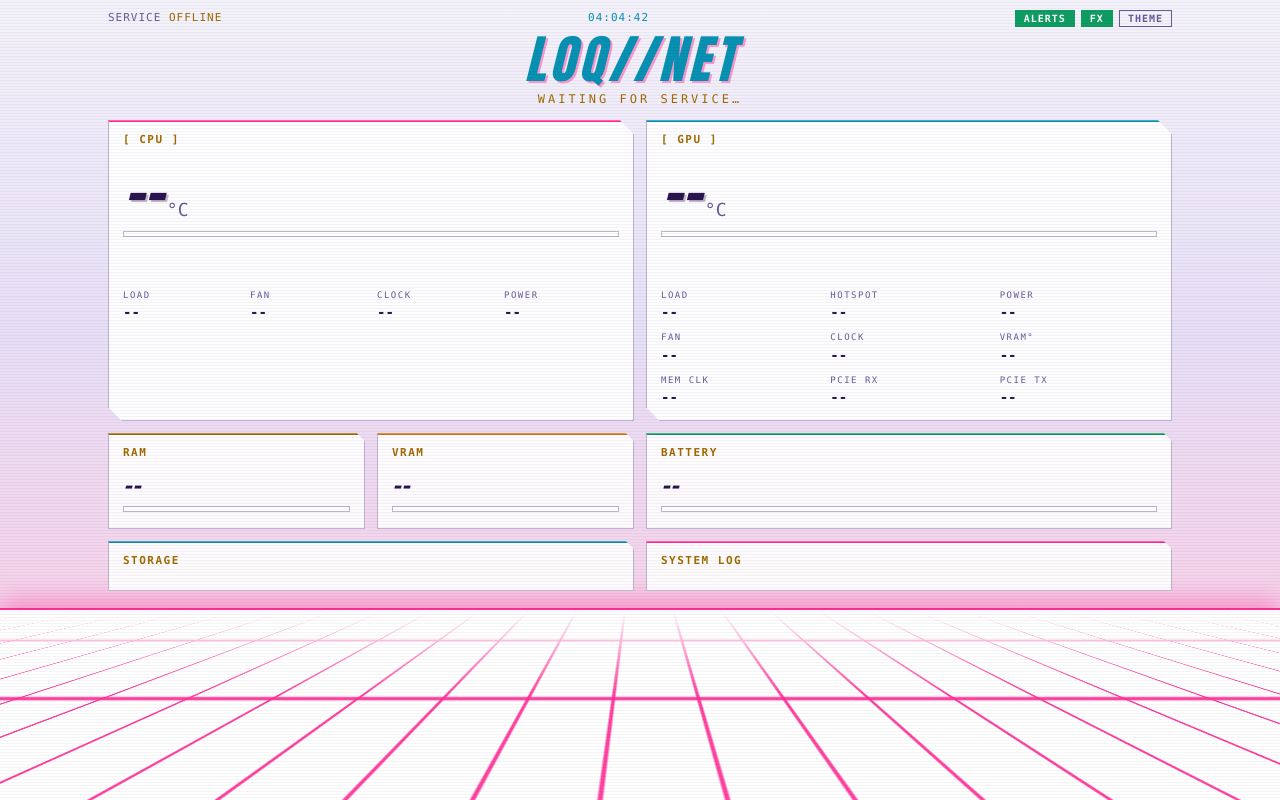
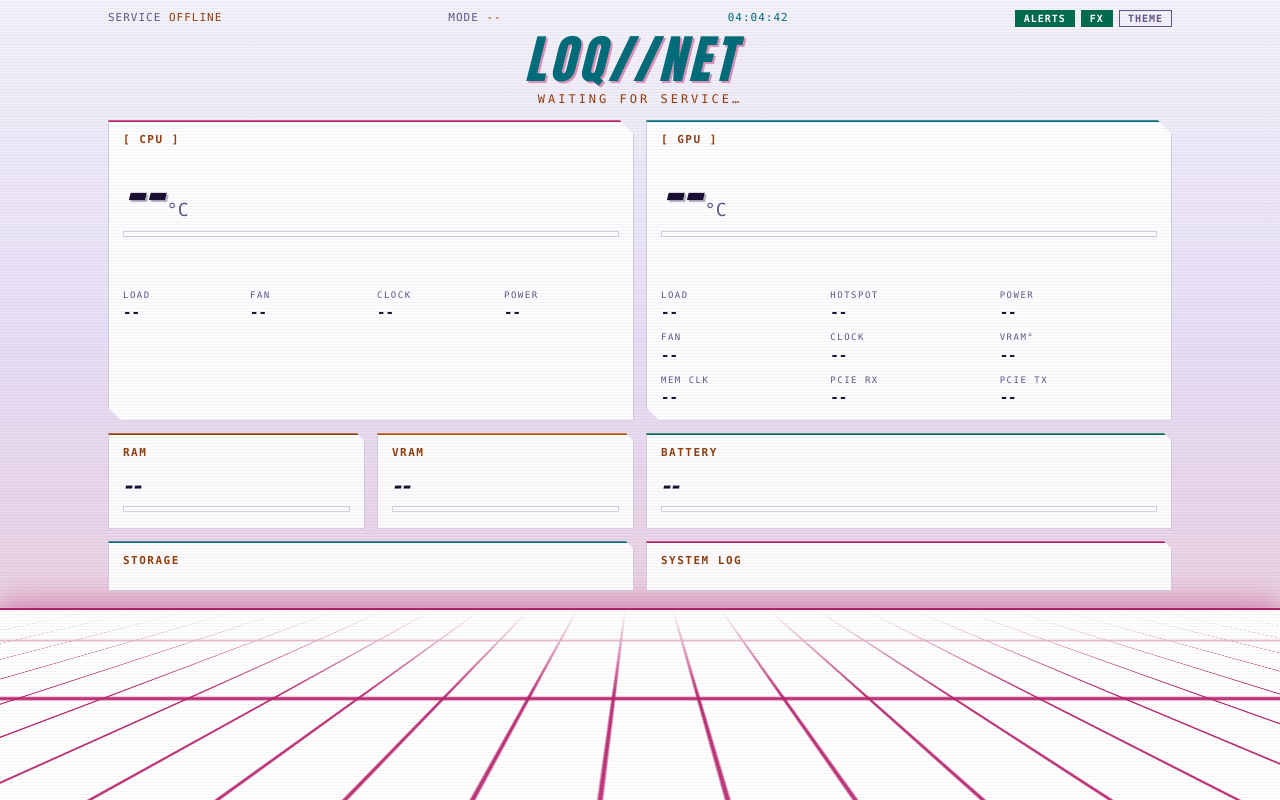
Before and after one commit to cahyata/loq-monitor, a website: page ui/src/index.html in a window 1280 px wide. Both pictures are taken after a click on the button "THEME". Drawn offline with Linux system fonts and the light colour scheme.

Commit message:
feat: show Lenovo power mode and adopt NeonNet design tokens

```diff
--- /dev/null
+++ b/ui/src/ds-tokens.css
@@ -0,0 +1,7 @@
+/* NeonNet design tokens. Generated from tokens.json by tools/gen_tokens.ps1. Do not edit by hand. */
+:root,[data-theme="dark"]{color-scheme:dark;--surface:#12062c;--surface-inset:#0a0420;--surface-raised:#190a38;--surface-hover:#1b0b3d;--surface-raised-hover:#1f0d45;--surface-active:#2d1160;--divider:#3a1a5e;--border:rgba(138,111,192,0.28);--text:#e8d8ff;--text-strong:#ffffff;--text-muted:#9378c8;--text-disabled:#4d3a73;--accent-primary:#ff2e97;--accent-primary-soft:#ff7bc0;--accent-secondary:#00e5ff;--highlight:#ffd600;--success:#35ffa0;--danger:#ff4d6d;--shadow:rgba(0,0,0,0.78);--scanline:rgba(0,0,0,0.08);--surface-code:#070217;}
+html.light,[data-theme="light"]{color-scheme:light;--surface:#f4f2fa;--surface-inset:#ffffff;--surface-raised:#ffffff;--surface-hover:#eae5f7;--surface-raised-hover:#f1edfa;--surface-active:#e4def4;--divider:#d4cbe8;--border:rgba(100,85,138,0.28);--text:#1a1033;--text-strong:#0d071e;--text-muted:#63558a;--text-disabled:#a89cc8;--accent-primary:#b7216c;--accent-primary-soft:#961b58;--accent-secondary:#006d7a;--highlight:#92400e;--success:#046c4e;--danger:#b91c1c;--shadow:rgba(30,16,64,0.16);--scanline:rgba(0,0,0,0.04);--surface-code:#ffffff;}
+html.hc:not(.light),[data-theme="contrast-dark"]{color-scheme:dark;--surface:#000000;--surface-inset:#000000;--surface-raised:#000000;--surface-hover:#0c0c14;--surface-raised-hover:#000000;--surface-active:#000000;--divider:#ffffff;--border:#ffffff;--text:#ffffff;--text-strong:#ffffff;--text-muted:#e0e0ff;--text-disabled:#b8b8d8;--accent-primary:#ffff00;--accent-primary-soft:#ffff80;--accent-secondary:#00ffff;--highlight:#ffff00;--success:#00ffaa;--danger:#ff6666;--shadow:rgba(0,0,0,0);--scanline:rgba(0,0,0,0);--surface-code:#000000;}
+html.hc.light,[data-theme="contrast-light"]{color-scheme:light;--surface:#ffffff;--surface-inset:#ffffff;--surface-raised:#ffffff;--surface-hover:#f0f0f0;--surface-raised-hover:#ffffff;--surface-active:#ffffff;--divider:#000000;--border:#000000;--text:#000000;--text-strong:#000000;--text-muted:#1a1a1a;--text-disabled:#404040;--accent-primary:#0000cc;--accent-primary-soft:#0000ff;--accent-secondary:#004488;--highlight:#7a3800;--success:#006622;--danger:#aa0000;--shadow:rgba(0,0,0,0);--scanline:rgba(0,0,0,0);--surface-code:#ffffff;}
+:root{--space-1:4px;--space-2:6px;--space-3:8px;--space-4:12px;--space-5:16px;--space-6:18px;--space-7:24px;--radius-none:0;--radius-count:8px;--cut-sm:8px;--cut-tab:9px;--cut-md:12px;--cut-lg:14px;--z-tip:22;--z-popup:23;--z-sticky:30;--z-scan:50;--font-mono:"Cascadia Mono", Consolas, "Courier New", monospace;--font-display:Impact, "Arial Black", sans-serif;}
+:root.incog{--accent-primary:#35ffa0;--accent-primary-soft:#9dffd0}
--- a/ui/src/index.html
+++ b/ui/src/index.html
@@ -4,6 +4,7 @@
   <meta charset="utf-8">
   <meta name="viewport" content="width=device-width, initial-scale=1">
   <title>LOQ//NET</title>
+  <link rel="stylesheet" href="ds-tokens.css">
   <link rel="stylesheet" href="tokens.css">
   <link rel="stylesheet" href="style.css">
 </head>
@@ -15,6 +16,7 @@
   <div id="app">
     <div id="hud">
       <span>SERVICE <b id="link">OFFLINE</b></span>
+      <span>MODE <b id="mode">--</b></span>
       <span id="clock">--:--:--</span>
       <span class="acts">
         <button id="btnAlerts" title="Desktop notifications for critical temperatures">ALERTS</button>
--- a/ui/src/main.js
+++ b/ui/src/main.js
@@ -101,8 +101,8 @@ function drawChart(canvas, series, color) {
   ctx.fillStyle = g; ctx.fill();
 }
 function drawAll() {
-  drawChart($("cpuChart"), hist.cpu, css("--pink"));
-  drawChart($("gpuChart"), hist.gpu, css("--cyan"));
+  drawChart($("cpuChart"), hist.cpu, css("--accent-primary"));
+  drawChart($("gpuChart"), hist.gpu, css("--accent-secondary"));
 }
 function push(series, v) {
   if (v == null) return;
@@ -128,6 +128,8 @@ function logLines(s) {
   return out;
 }
 
+const MODES = { 1: "QUIET", 2: "BALANCED", 3: "PERFORMANCE", 224: "CUSTOM", 255: "CUSTOM" };
+
 function render(s) {
   const { cpu, gpu, ram } = s;
   push(hist.cpu, cpu.tempC); push(hist.gpu, gpu.tempC);
@@ -142,6 +144,7 @@ function render(s) {
   setDd("cpuFan", cpu.fanRpm != null ? cpu.fanRpm + " rpm" : "--");
   setDd("cpuPower", cpu.powerW != null ? fmt(cpu.powerW, 1) + " W" : "--");
   setDd("cpuClock", cpu.clockMHz != null ? fmt(cpu.clockMHz) + " MHz" : "--");
+  $("mode").textContent = MODES[s.powerMode] ?? "--";
   const cores = $("cores");
   if (cores.children.length !== cpu.coreLoads.length) {
     cores.replaceChildren(...cpu.coreLoads.map(() => document.createElement("i")));
--- a/ui/src/style.css
+++ b/ui/src/style.css
@@ -1,6 +1,6 @@
 * { box-sizing: border-box; margin: 0; }
-:is(button, a, [tabindex]):focus-visible { outline: 2px solid var(--cyan); outline-offset: 2px; box-shadow: 0 0 0 2px var(--bg2), 0 0 8px var(--cyan); }
-html, body { background: var(--bg); color: var(--text); font: 13px/1.5 var(--mono); min-height: 100%; }
+:is(button, a, [tabindex]):focus-visible { outline: none; box-shadow: inset 0 0 0 2px var(--accent-secondary); }
+html, body { background: var(--surface); color: var(--text); font: 13px/1.5 var(--font-mono); min-height: 100%; }
 body { -webkit-user-select: none; user-select: none; cursor: default; }
 img, canvas { -webkit-user-drag: none; }
 body { overflow-x: hidden; }
@@ -8,23 +8,23 @@ body { overflow-x: hidden; }
 /* ---------- background: sky, grid floor, scanlines ---------- */
 #sky { position: fixed; inset: 0 0 24% 0; background: var(--sky); z-index: 0; }
 #floor {
-  position: fixed; left: 0; right: 0; bottom: 0; height: 24%; background: var(--bg2);
+  position: fixed; left: 0; right: 0; bottom: 0; height: 24%; background: var(--surface-inset);
   perspective: 180px; perspective-origin: 50% 0; overflow: hidden; z-index: 0;
-  border-top: 2px solid var(--pink); box-shadow: 0 -6px 24px color-mix(in srgb, var(--pink) 45%, transparent);
+  border-top: 2px solid var(--accent-primary); box-shadow: 0 -6px 24px color-mix(in srgb, var(--accent-primary) 45%, transparent);
 }
 #floor::after { content: ""; position: absolute; inset: 0; pointer-events: none;
-  background: linear-gradient(var(--bg2) 0%, color-mix(in srgb, var(--bg2) 60%, transparent) 18%, transparent 45%); }
+  background: linear-gradient(var(--surface-inset) 0%, color-mix(in srgb, var(--surface-inset) 60%, transparent) 18%, transparent 45%); }
 #grid {
   position: absolute; left: -150%; right: -150%; top: -48px; height: calc(300% + 48px);
   transform: rotateX(58deg); transform-origin: 50% 48px; will-change: transform;
   background-image:
-    linear-gradient(90deg, color-mix(in srgb, var(--pink) 90%, transparent) 2px, transparent 2px),
-    linear-gradient(0deg, color-mix(in srgb, var(--pink) 90%, transparent) 2px, transparent 2px);
+    linear-gradient(90deg, color-mix(in srgb, var(--accent-primary) 90%, transparent) 2px, transparent 2px),
+    linear-gradient(0deg, color-mix(in srgb, var(--accent-primary) 90%, transparent) 2px, transparent 2px);
   background-size: 48px 48px; animation: run 1.6s linear infinite;
 }
 @keyframes run { from { transform: rotateX(58deg) translate3d(0,0,0); } to { transform: rotateX(58deg) translate3d(0,48px,0); } }
 #scan { position: fixed; inset: 0; pointer-events: none; z-index: 4;
-  background: repeating-linear-gradient(0deg, transparent 0 2px, var(--scan) 2px 3px); }
+  background: repeating-linear-gradient(0deg, transparent 0 2px, var(--scanline) 2px 3px); }
 
 /* save resources: unfocused window pauses the grid; FX off hides all effects */
 html.idle #grid { animation-play-state: paused; }
@@ -35,82 +35,82 @@ html.nofx #sky { inset: 0; }
 
 /* ---------- HUD and title ---------- */
 #app { position: relative; z-index: 2; padding: 10px 18px 18px; max-width: 1100px; margin: 0 auto; }
-#hud { display: flex; justify-content: space-between; align-items: center; color: var(--muted); font-size: 11px; letter-spacing: 1px; }
-#hud b { color: var(--yellow); font-weight: normal; }
-#hud b.on { color: var(--green); }
-#clock { color: var(--cyan); }
+#hud { display: flex; justify-content: space-between; align-items: center; color: var(--text-muted); font-size: 11px; letter-spacing: 1px; }
+#hud b { color: var(--highlight); font-weight: normal; }
+#hud b.on { color: var(--success); }
+#clock { color: var(--accent-secondary); }
 .acts { display: flex; gap: 6px; }
-.acts button { font: bold 10px var(--mono); letter-spacing: 1px; color: var(--muted); background: none; border: 1px solid var(--muted); padding: 2px 8px; cursor: pointer; }
-.acts button:hover { border-color: var(--cyan); color: var(--cyan); }
-.acts button.on { background: var(--green); border-color: var(--green); color: var(--bg2); }
+.acts button { font: bold 10px var(--font-mono); letter-spacing: 1px; color: var(--text-muted); background: none; border: 1px solid var(--text-muted); padding: 2px 8px; cursor: pointer; }
+.acts button:hover { border-color: var(--accent-secondary); color: var(--accent-secondary); }
+.acts button.on { background: var(--success); border-color: var(--success); color: var(--surface-inset); }
 
 h1 {
-  font: italic 900 clamp(30px, 5vw, 52px) Impact, "Arial Black", sans-serif; letter-spacing: 4px; color: var(--cyan);
-  text-shadow: 3px 3px 0 var(--pink), 0 0 18px color-mix(in srgb, var(--cyan) 55%, transparent);
+  font: italic 900 clamp(30px, 5vw, 52px) Impact, "Arial Black", sans-serif; letter-spacing: 4px; color: var(--accent-secondary);
+  text-shadow: 3px 3px 0 var(--accent-primary), 0 0 18px color-mix(in srgb, var(--accent-secondary) 55%, transparent);
   text-align: center; margin-top: 4px; line-height: 1.1;
 }
-html.light h1 { text-shadow: 2px 2px 0 color-mix(in srgb, var(--pink) 45%, transparent); }
-.cur { display: inline-block; width: 10px; height: .8em; background: var(--pink); margin-left: 8px; animation: blink 1s steps(1) infinite; }
+html.light h1 { text-shadow: 2px 2px 0 color-mix(in srgb, var(--accent-primary) 45%, transparent); }
+.cur { display: inline-block; width: 10px; height: .8em; background: var(--accent-primary); margin-left: 8px; animation: blink 1s steps(1) infinite; }
 @keyframes blink { 50% { opacity: 0; } }
-.sub { text-align: center; color: var(--yellow); letter-spacing: 3px; font-size: 12px; margin: 2px 0 12px; }
+.sub { text-align: center; color: var(--highlight); letter-spacing: 3px; font-size: 12px; margin: 2px 0 12px; }
 
 /* ---------- panels ---------- */
 main { display: grid; grid-template-columns: repeat(4, 1fr); gap: 12px; }
 .panel {
-  background: color-mix(in srgb, var(--bg2) 90%, transparent); border: 1px solid var(--border); border-top: 2px solid var(--cyan);
+  background: color-mix(in srgb, var(--surface-inset) 90%, transparent); border: 1px solid var(--border); border-top: 2px solid var(--accent-secondary);
   padding: 10px 14px 12px; min-width: 0; clip-path: var(--clip);
 }
-.panel.pink { border-top-color: var(--pink); }
+.panel.pink { border-top-color: var(--accent-primary); }
 #cpu, #gpu { grid-column: span 2; }
 .mini { clip-path: var(--clip-sm); }
-.mini.yellow { border-top-color: var(--yellow); } .mini.orange { border-top-color: var(--orange); }
-.mini.green { border-top-color: var(--green); } .mini.cyan { border-top-color: var(--cyan); }
+.mini.yellow { border-top-color: var(--highlight); } .mini.orange { border-top-color: var(--orange); }
+.mini.green { border-top-color: var(--success); } .mini.cyan { border-top-color: var(--accent-secondary); }
 .wide { grid-column: 1 / -1; }
 .span2 { grid-column: span 2; }
-.mini.pinkb { border-top-color: var(--pink); }
+.mini.pinkb { border-top-color: var(--accent-primary); }
 .ph { display: flex; justify-content: space-between; align-items: center; gap: 8px; margin-bottom: 8px; }
-.ptit { color: var(--yellow); font-size: 11px; font-weight: bold; letter-spacing: 1.5px; white-space: nowrap; }
-.dim { color: var(--muted); font-size: 11px; }
+.ptit { color: var(--highlight); font-size: 11px; font-weight: bold; letter-spacing: 1.5px; white-space: nowrap; }
+.dim { color: var(--text-muted); font-size: 11px; }
 
 .hero { display: flex; align-items: baseline; gap: 4px; }
 .big { font: italic 900 64px/1 Impact, "Arial Black", sans-serif; font-variant-numeric: tabular-nums; color: var(--c, var(--text)); transition: color .3s;
   text-shadow: 3px 3px 0 color-mix(in srgb, var(--c, var(--text)) 28%, transparent), 0 0 18px color-mix(in srgb, var(--c, var(--text)) 45%, transparent); }
 html.light .big { text-shadow: 2px 2px 0 color-mix(in srgb, var(--c, var(--text)) 30%, transparent); }
-.unit { font-size: 18px; color: var(--muted); }
-.big.ok { --c: var(--green); } .big.warn { --c: var(--yellow); } .big.hot { --c: var(--pink); }
-.tag { display: none; margin-left: 8px; align-self: center; font-size: 9px; font-weight: bold; color: var(--bg2); background: var(--pink); padding: 1px 5px; letter-spacing: .7px; animation: blink 1.2s steps(1) infinite; }
+.unit { font-size: 18px; color: var(--text-muted); }
+.big.ok { --c: var(--success); } .big.warn { --c: var(--highlight); } .big.hot { --c: var(--accent-primary); }
+.tag { display: none; margin-left: 8px; align-self: center; font-size: 9px; font-weight: bold; color: var(--surface-inset); background: var(--accent-primary); padding: 1px 5px; letter-spacing: .7px; animation: blink 1.2s steps(1) infinite; }
 .tag.show { display: inline-block; }
 
-.meter { height: 6px; background: var(--bg2); border: 1px solid var(--border); margin: 8px 0 4px; position: relative; }
-.meter i { position: absolute; inset: 0 auto 0 0; width: 0; background: linear-gradient(90deg, var(--cyan), var(--pink)); transition: width .4s ease; }
-.meter.over i { background: var(--pink); }
+.meter { height: 6px; background: var(--surface-inset); border: 1px solid var(--border); margin: 8px 0 4px; position: relative; }
+.meter i { position: absolute; inset: 0 auto 0 0; width: 0; background: linear-gradient(90deg, var(--accent-secondary), var(--accent-primary)); transition: width .4s ease; }
+.meter.over i { background: var(--accent-primary); }
 canvas { width: 100%; height: 40px; display: block; margin: 4px 0 8px; }
 
 dl { display: grid; grid-template-columns: repeat(3, 1fr); gap: 8px 12px; }
-dt { font-size: 9px; letter-spacing: 1.5px; color: var(--muted); }
+dt { font-size: 9px; letter-spacing: 1.5px; color: var(--text-muted); }
 dd { font-size: 14px; font-weight: bold; color: var(--text); font-variant-numeric: tabular-nums; }
 #cpu dl { grid-template-columns: repeat(4, 1fr); }
-dd.warn { color: var(--yellow); } dd.hot { color: var(--pink); }
+dd.warn { color: var(--highlight); } dd.hot { color: var(--accent-primary); }
 
 .cores { display: grid; grid-auto-flow: column; grid-auto-columns: 1fr; gap: 3px; margin-top: 8px; height: 24px; align-items: end; }
-.cores i { display: block; background: var(--cyan); min-height: 2px; transition: height .4s; opacity: .85; }
+.cores i { display: block; background: var(--accent-secondary); min-height: 2px; transition: height .4s; opacity: .85; }
 
 .v { font: italic 900 26px/1.1 Impact, "Arial Black", sans-serif; letter-spacing: 1px; font-variant-numeric: tabular-nums; }
-.v small { font: 11px var(--mono); color: var(--muted); letter-spacing: 0; margin-left: 4px; font-style: normal; }
+.v small { font: 11px var(--font-mono); color: var(--text-muted); letter-spacing: 0; margin-left: 4px; font-style: normal; }
 .disks { display: grid; grid-template-columns: repeat(auto-fit, minmax(190px, 1fr)); gap: 12px; }
 .disk { min-width: 0; }
 .disk .hd { display: flex; justify-content: space-between; gap: 8px; align-items: baseline; }
 .disk .n { font-weight: bold; font-size: 12px; overflow: hidden; text-overflow: ellipsis; white-space: nowrap; }
 .disk .t { font: italic 900 20px/1 Impact, "Arial Black", sans-serif; }
-.disk .t.ok { color: var(--green); } .disk .t.warn { color: var(--yellow); } .disk .t.hot { color: var(--pink); }
+.disk .t.ok { color: var(--success); } .disk .t.warn { color: var(--highlight); } .disk .t.hot { color: var(--accent-primary); }
 .disk .meter { margin: 6px 0 3px; height: 5px; }
-.disk .ln { display: flex; justify-content: space-between; font-size: 11px; color: var(--muted); }
+.disk .ln { display: flex; justify-content: space-between; font-size: 11px; color: var(--text-muted); }
 .disk .ln b { color: var(--text); font-weight: bold; }
-.disk .ln b.warn { color: var(--yellow); } .disk .ln b.hot { color: var(--pink); }
+.disk .ln b.warn { color: var(--highlight); } .disk .ln b.hot { color: var(--accent-primary); }
 
 .log { font-size: 12px; line-height: 1.6; }
 .log .lv { font-weight: bold; margin-right: 8px; }
-.log .WARN { color: var(--yellow); } .log .CRIT { color: var(--pink); } .log .INFO { color: var(--cyan); } .log .OK { color: var(--green); }
+.log .WARN { color: var(--highlight); } .log .CRIT { color: var(--accent-primary); } .log .INFO { color: var(--accent-secondary); } .log .OK { color: var(--success); }
 
 @media (max-width: 860px) { main { grid-template-columns: repeat(2, 1fr); } #cpu, #gpu, .span2 { grid-column: 1 / -1; } }
 @media (max-width: 480px) { main { grid-template-columns: 1fr; } }
--- a/ui/src/tokens.css
+++ b/ui/src/tokens.css
@@ -1,45 +1,16 @@
-/* Design tokens — aligned with the NeonNet design system (Dark Synthwave / Light Cyber Paper).
-   Change colors, fonts and shapes here only. */
+/* App-level tokens on top of the NeonNet design system (ds-tokens.css, generated; do not edit it).
+   Colours use the system role names. Only values the system does not define live here. */
 :root {
-  --bg: #12062c;
-  --bg2: #0a0420;
-  --card: #190a38;
-  --line: #3a1a5e;
-  --pink: #ff2e97;
-  --pink2: #ff7bc0;
-  --cyan: #00e5ff;
-  --yellow: #ffd600;
-  --green: #35ffa0;
   --orange: #ff9a3c;
-  --muted: #8a6fc0;
-  --text: #e8d8ff;
-  --border: rgba(138, 111, 192, .45);
-  --scan: rgba(0, 0, 0, .16);
-  --sky: linear-gradient(#12062c 0%, #2a0f55 55%, color-mix(in srgb, var(--pink) 24%, #12062c) 100%);
-
-  --mono: "Cascadia Mono", "Consolas", "Courier New", monospace;
-  --display: italic 900 1em Impact, "Arial Black", sans-serif;
-
-  --clip: polygon(0 0, calc(100% - 14px) 0, 100% 14px, 100% 100%, 14px 100%, 0 calc(100% - 14px));
-  --clip-sm: polygon(0 0, calc(100% - 8px) 0, 100% 8px, 100% 100%, 0 100%);
-
-  /* batas suhu (°C) */
+  --sky: linear-gradient(var(--surface) 0%, #2a0f55 55%, color-mix(in srgb, var(--accent-primary) 24%, var(--surface)) 100%);
+  --display: italic 900 1em var(--font-display);
+  --clip: polygon(0 0, calc(100% - var(--cut-lg)) 0, 100% var(--cut-lg), 100% 100%, var(--cut-lg) 100%, 0 calc(100% - var(--cut-lg)));
+  --clip-sm: polygon(0 0, calc(100% - var(--cut-sm)) 0, 100% var(--cut-sm), 100% 100%, 0 100%);
+  /* temperature limits (°C) */
   --warn-at: 75;
   --hot-at: 90;
 }
-
 html.light {
-  --bg: #f4f2fa;
-  --bg2: #ffffff;
-  --card: #f0eafc;
-  --line: #d9cdf0;
-  --cyan: #0891b2;
-  --yellow: #a16b00;
-  --green: #0f9d63;
-  --orange: #d9720f;
-  --muted: #6b5a99;
-  --text: #2a1450;
-  --border: rgba(107, 90, 153, .45);
-  --scan: rgba(0, 0, 0, .04);
-  --sky: linear-gradient(#f4f2fa 0%, #e7dff7 55%, color-mix(in srgb, var(--pink) 16%, #f4f2fa) 100%);
+  --orange: #b45309;
+  --sky: linear-gradient(var(--surface) 0%, #e7dff7 55%, color-mix(in srgb, var(--accent-primary) 16%, var(--surface)) 100%);
 }
```
Also changed, not shown: docs/SENSORS.md (+2 -2 lines), CHANGELOG.md, 1 other file.
